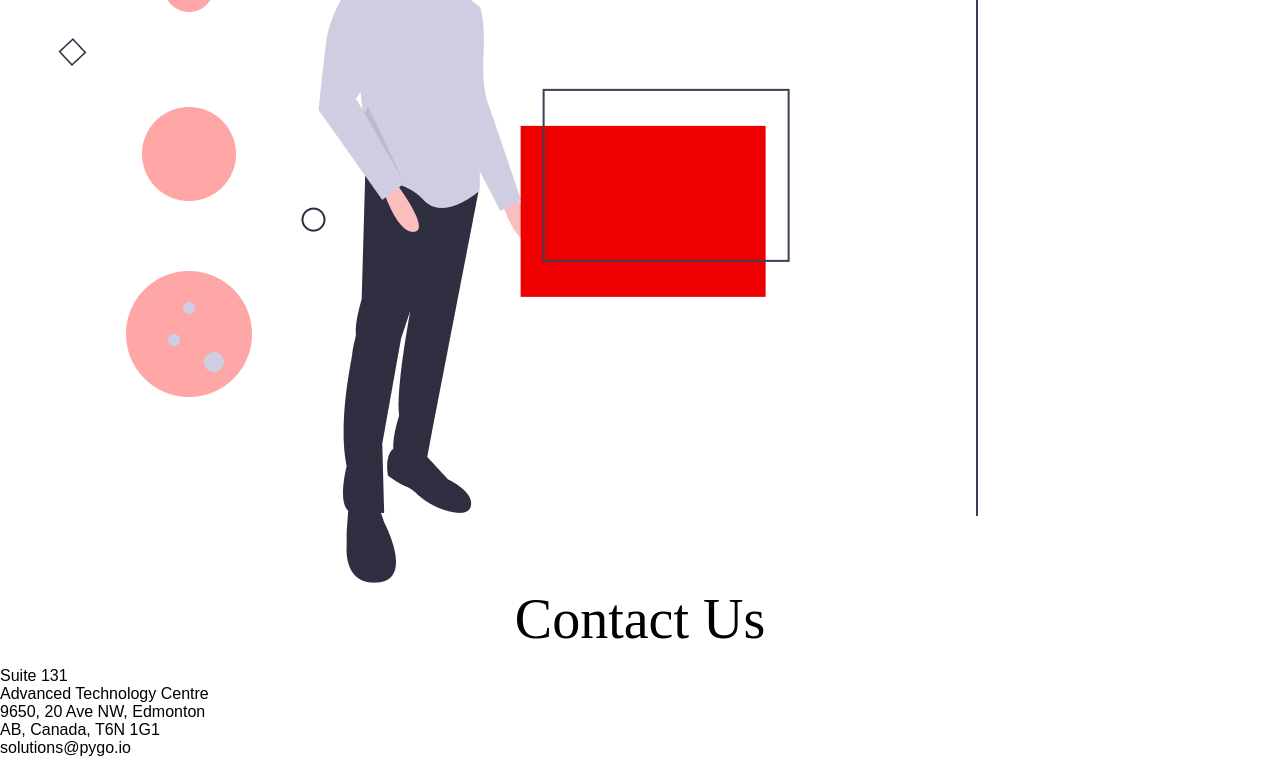
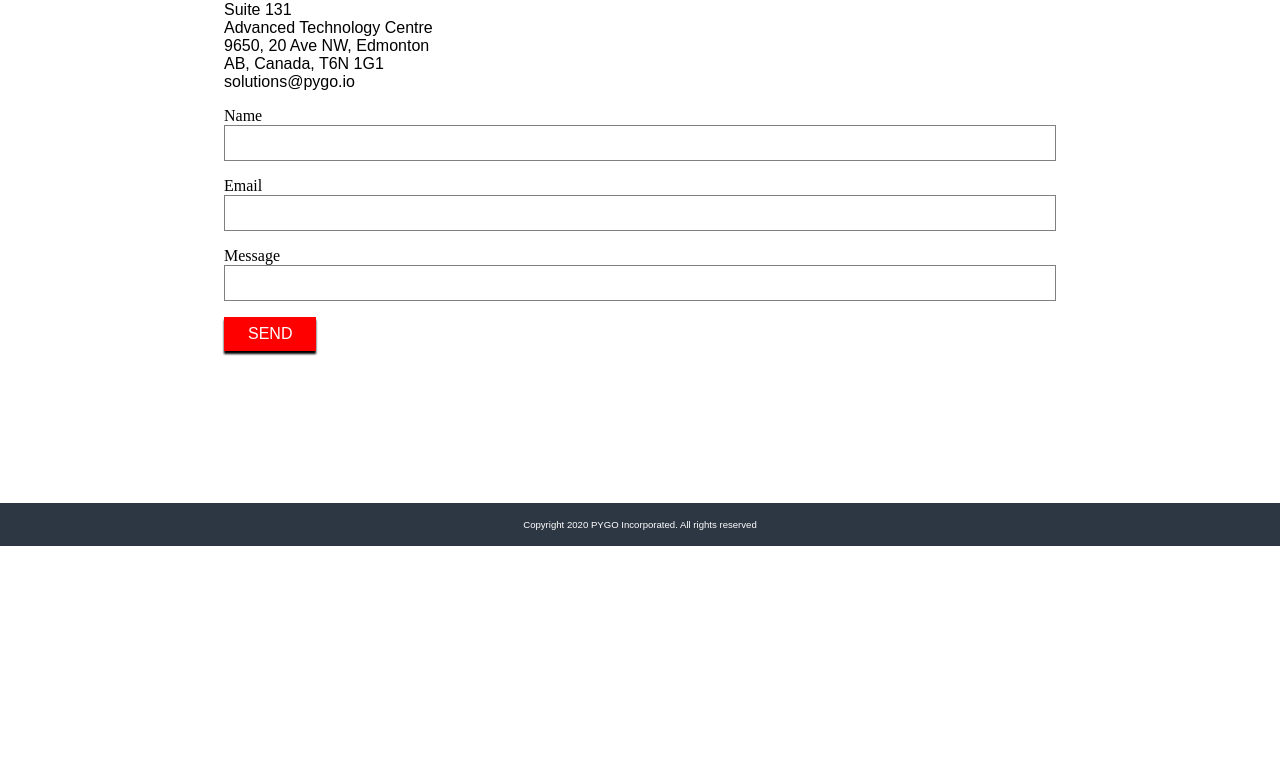
Before and after one commit to jbitancor/pygo-website, a Gatsby site: page /contact in a window 1280 px wide. Shown: the part 369-1139 px from the top of the page. After the commit the page ends 915 px from the top, so only its background shows below. Built offline with nearby package versions, Linux system fonts and the light colour scheme; Gatsby itself is replaced by a stand-in of ours; a web font is replaced by a local one.

Commit message:
unfinished contact page

```diff
--- a/src/pages/contact.js
+++ b/src/pages/contact.js
@@ -1,39 +1,82 @@
-import React from "react"
+import React from "react";
 // components
-import Layout from "../components/Layout"
-import Introduction from "../components/Introduction"
-// styles
-import contactStyles from "../styles/Contact.module.scss"
-// images
-import circuit from "../images/circuit.jpg"
+import Layout from "../components/Layout";
+import Introduction from "../components/Introduction";
+import styled from "styled-components";
+import { graphql, useStaticQuery } from "gatsby";
+import Img from "gatsby-image";
+
+const getImage = graphql`
+  {
+    atc: file(relativePath: { eq: "advanced-technology-centre.webp" }) {
+      childImageSharp {
+        fluid {
+          ...GatsbyImageSharpFluid
+        }
+      }
+    }
+  }
+`;
 
 const ContactPage = () => {
+  const data = useStaticQuery(getImage);
+  console.log(data);
   return (
-    <div>
+    <ContactWrapper>
       <Layout>
-        <div className={contactStyles.contactSection}>
-          <img src={circuit} alt="" />
-          <div className={contactStyles.contactUs}>
-            <Introduction title="Contact Us" />
-            <div className={contactStyles.details}>
+        <div className='contact-section'>
+          <div className='contact-us'>
+            <Introduction title='Contact Us' />
+            <div className='details'>
               <p>Suite 131</p>
               <p>Advanced Technology Centre</p>
               <p>9650, 20 Ave NW, Edmonton</p>
               <p>AB, Canada, T6N 1G1</p>
               <p>solutions@pygo.io</p>
             </div>
-            <label htmlFor="Name">Name</label>
-            <input type="text" />
-            <label htmlFor="Email">Email</label>
-            <input type="text" />
-            <label htmlFor="Message">Message</label>
-            <input type="text" />
+            <label htmlFor='Name'>Name</label>
+            <input type='text' />
+            <label htmlFor='Email'>Email</label>
+            <input type='text' />
+            <label htmlFor='Message'>Message</label>
+            <input type='text' />
             <button>SEND</button>
           </div>
         </div>
       </Layout>
-    </div>
-  )
-}
+    </ContactWrapper>
+  );
+};
 
-export default ContactPage
+const ContactWrapper = styled.div`
+  .contact-section {
+    margin: 15vh 15vw;
+    display: flex;
+    flex-direction: column;
+
+    .contact-us {
+      padding: 2rem;
+      display: flex;
+      align-items: flex-start;
+      flex-direction: column;
+
+      input {
+        width: 100%;
+        border: 1px grey solid;
+        font-size: 100%;
+        padding: 0.5rem 0rem;
+        margin-bottom: 1rem;
+      }
+
+      textarea {
+        width: 50%;
+      }
+    }
+  }
+
+  .details {
+    margin: 1rem 0rem;
+  }
+`;
+
+export default ContactPage;
```
Also changed, not shown: src/images/advanced-technology-centre.webp (added).
